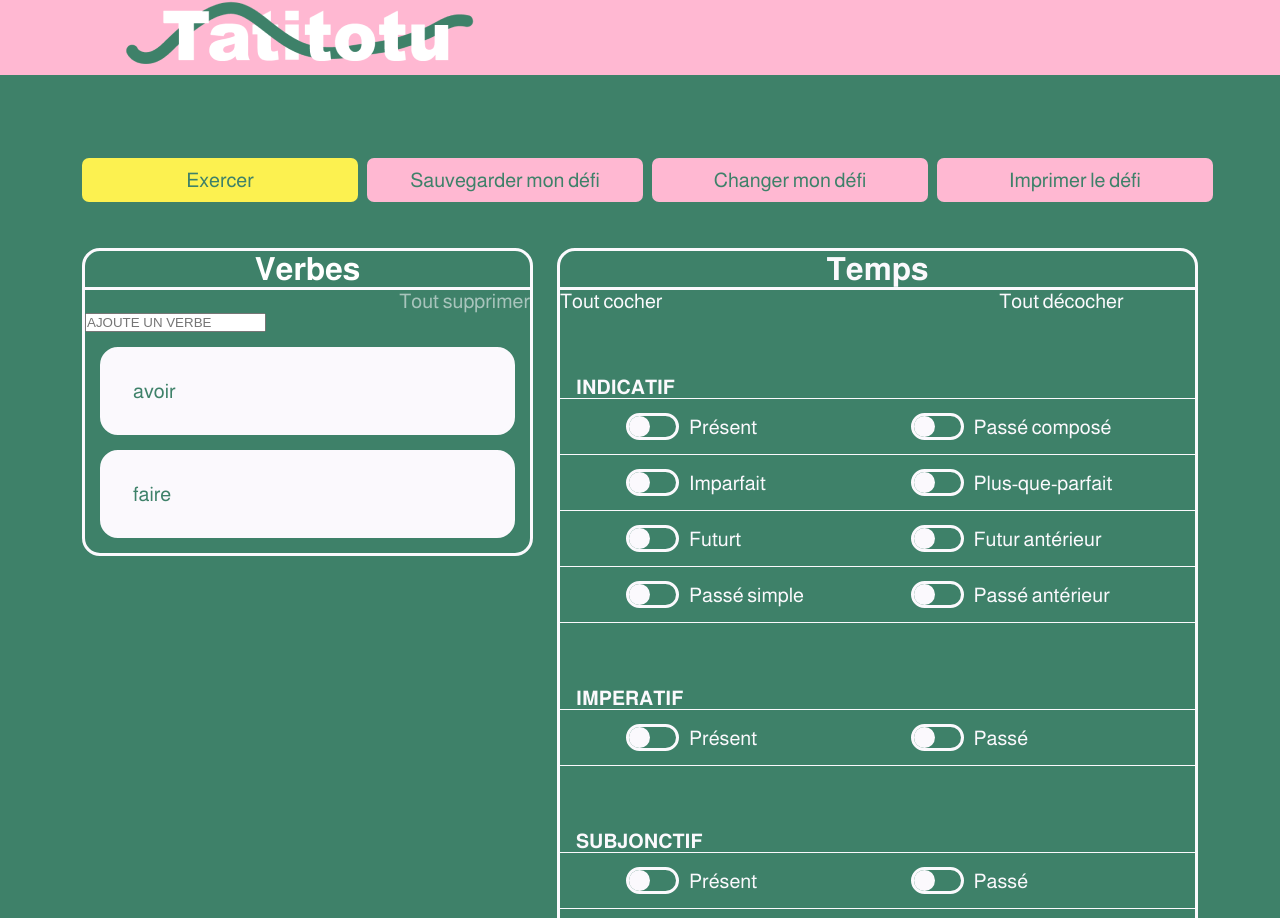
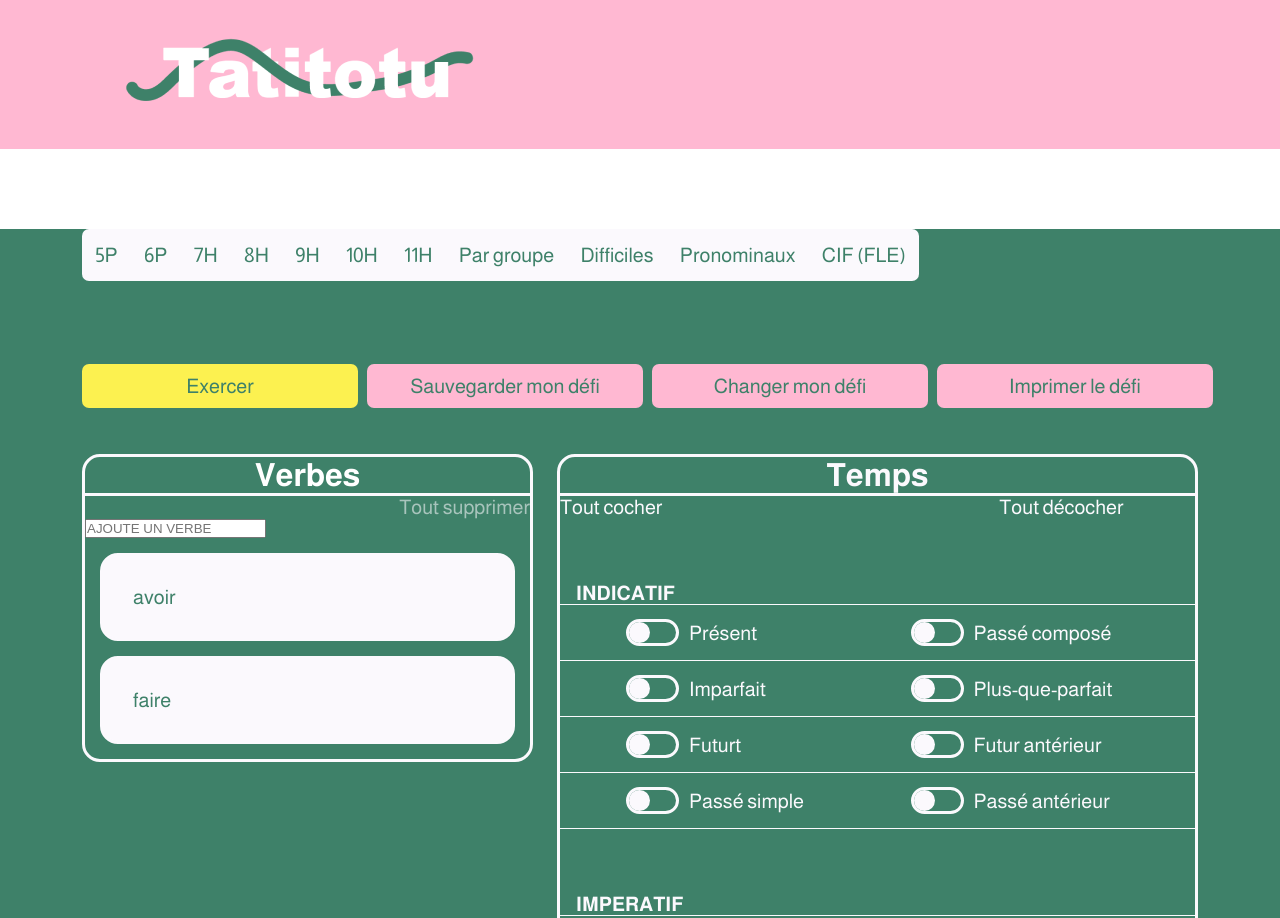
Before and after one commit to joelleoberson/tatitotu, a website built with Parcel: page src/index.html in a window 1280 px wide. Shown: the top 918 px of the page. Built offline with nearby package versions, Linux system fonts and the light colour scheme.

Commit message:
debut du codage de _class.scss

```diff
--- a/src/index.html
+++ b/src/index.html
@@ -24,6 +24,26 @@
     </header>
 
     <main>
+      <div class="class">
+        <div class="container">
+          <div class="col-9">
+            <div class="class_a">
+              <a href="#">5P</a>
+              <a href="#">6P</a>
+              <a href="#">7H</a>
+              <a href="#">8H</a>
+              <a href="#">9H</a>
+              <a href="#">10H</a>
+              <a href="#">11H</a>
+              <a href="#">Par groupe</a>
+              <a href="#">Difficiles</a>
+              <a href="#">Pronominaux</a>
+              <a href="#">CIF (FLE)</a>
+            </div>
+          </div>
+        </div>
+      </div>
+
       <div class="preset">
         <div class="container">
           <div class="row">
@@ -53,7 +73,12 @@
               <p class="delete">Tout supprimer</p>
               <div>
                 <form>
-                  <input type="text" id="zoneDeTexte" name="zoneDeTexte" placeholder="AJOUTE UN VERBE">
+                  <input
+                    type="text"
+                    id="zoneDeTexte"
+                    name="zoneDeTexte"
+                    placeholder="AJOUTE UN VERBE"
+                  />
                 </form>
               </div>
               <div class="choice"><p>avoir</p></div>
@@ -195,6 +220,7 @@
                     <div class="temps-switch-inner"></div>
                   </div>
                   <p>Présent</p>
+                </label>
               </div>
               <div class="temps-switch-line">
                 <label class="temps-switch">
@@ -251,7 +277,11 @@
               <div class="temps-radio">
                 <input type="radio" name="pronouns" value="Tous les pronoms" />
                 Tous les pronoms <br />
-              <input type="radio" name="pronouns" value="Seulement il / ils" />
+                <input
+                  type="radio"
+                  name="pronouns"
+                  value="Seulement il / ils"
+                />
                 Seulement il / ils
               </div>
             </div>
@@ -261,9 +291,13 @@
     </main>
 
     <footer>
+      <div class="container">
+        <div class="col-12">
           <img src="img/logo-2.png" alt="" />
           <p>Contact:</p>
           <p>christophe.roulet@edu-vd.ch</p>
+        </div>
+      </div>
     </footer>
 
     <script src="js/main.js" type="module"></script>
--- a/src/scss/main.scss
+++ b/src/scss/main.scss
@@ -9,3 +9,4 @@
 @import "modules/verb";
 @import "modules/themps";
 @import "modules/header";
+@import "modules/class";
--- /dev/null
+++ b/src/scss/modules/_class.scss
@@ -0,0 +1,20 @@
+.class a {
+  color: var(--vert, #3e8169);
+  font-family: Almarai;
+  font-size: 20px;
+  font-style: normal;
+  font-weight: 400;
+  line-height: normal;
+  text-decoration: none;
+}
+
+.class_a {
+  border-radius: 7px;
+  background: var(--blanc, #fbf9fd);
+  display: flex;
+  flex-direction: row;
+  justify-content: space-around;
+  padding-top: 15px;
+  padding-bottom: 15px;
+  margin-top: 80px;
+}
--- a/src/scss/modules/_footer.scss
+++ b/src/scss/modules/_footer.scss
@@ -1,3 +1,13 @@
 footer {
   background: #ffb8d2;
 }
+
+footer p {
+  color: var(--blanc, #fbf9fd);
+  font-family: Almarai;
+  font-size: 20px;
+  font-style: normal;
+  font-weight: 700;
+  line-height: normal;
+  padding-bottom: 8px;
+}
--- a/src/scss/modules/_header.scss
+++ b/src/scss/modules/_header.scss
@@ -1,3 +1,5 @@
 header {
   background: #ffb8d2;
+  padding-top: 37px;
+  padding-bottom: 37px;
 }
```
Lines whose indentation alone changed are shown as unchanged.
